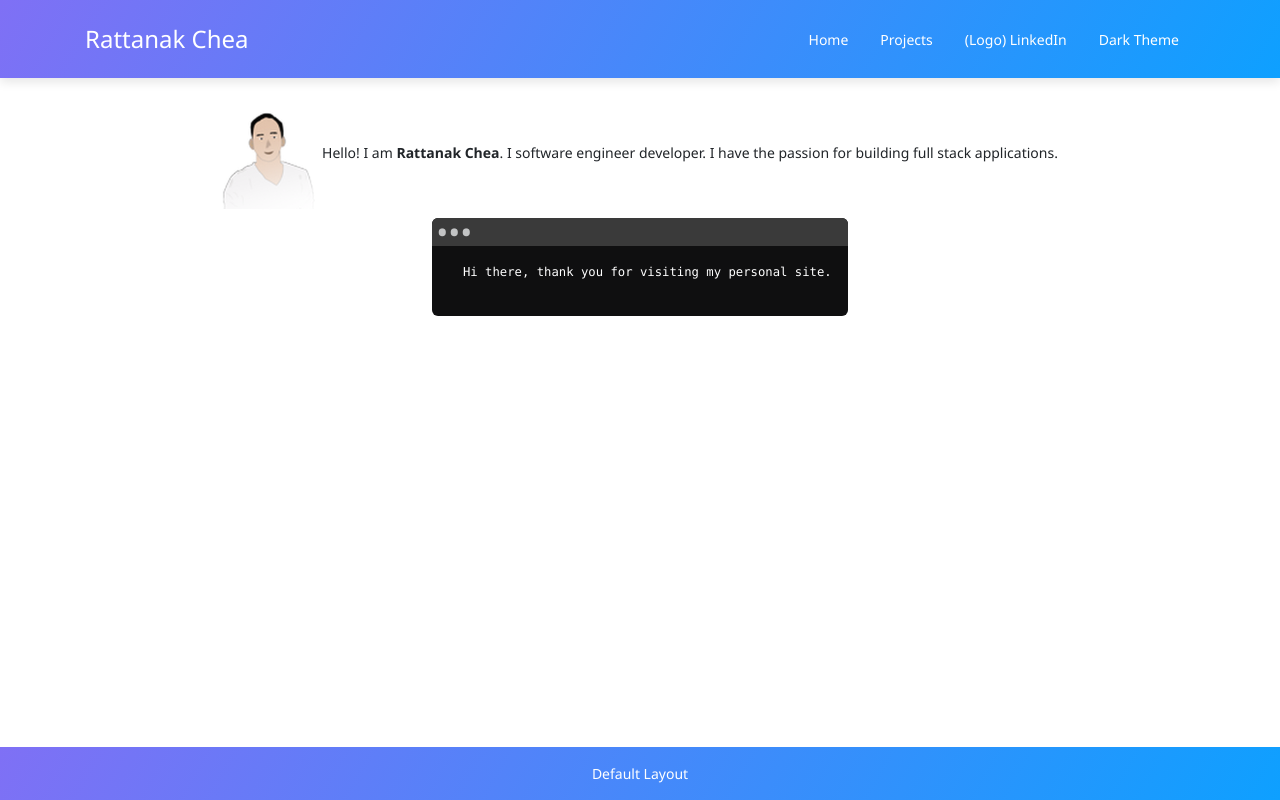
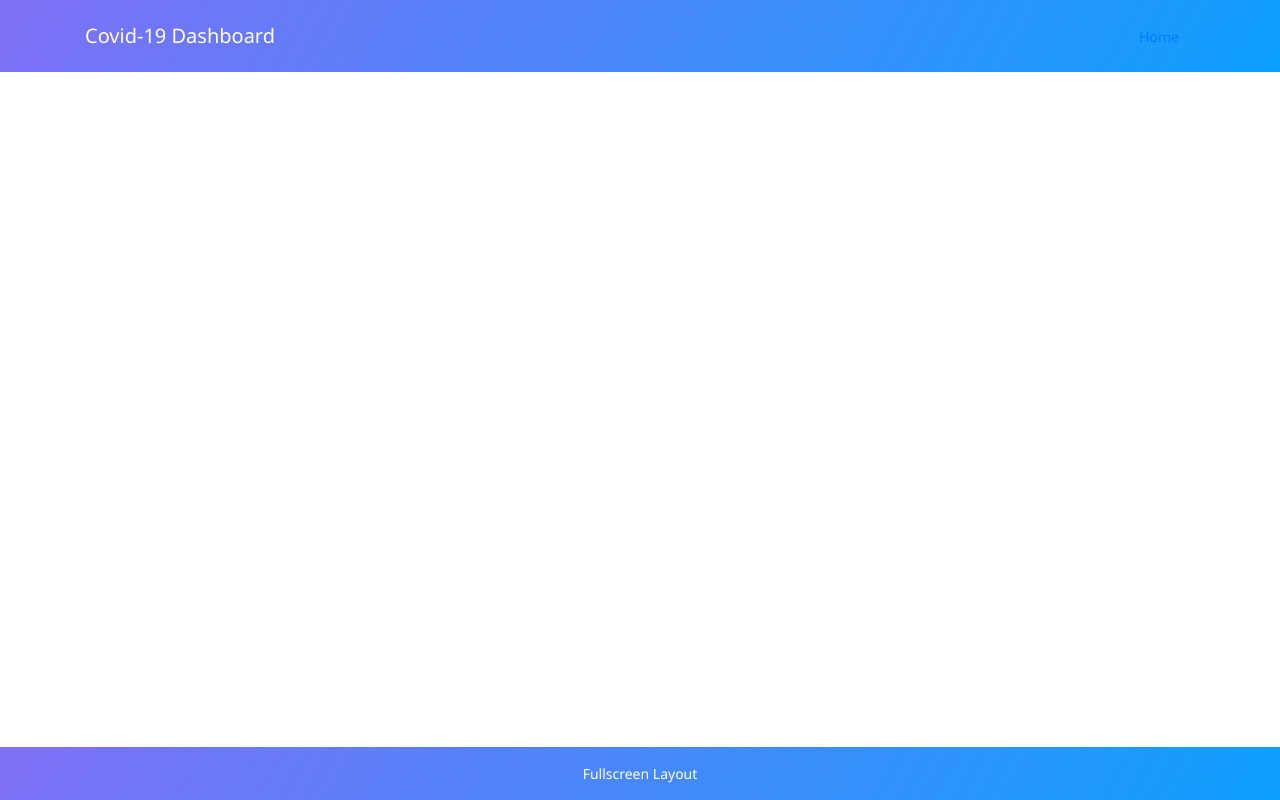
Before and after one commit to rattanakchea/rattanakchea.github.io, an Angular app: page /apps in a window 1280 px wide. Built offline with nearby package versions, Linux system fonts and the light colour scheme.

Commit message:
fixed full screen layout issue

```diff
--- a/src/app/app-routing.module.ts
+++ b/src/app/app-routing.module.ts
@@ -23,7 +23,9 @@ const routes: Routes = [
   {
     path: "apps",
     loadChildren: () =>
-      import("./layouts/default/default.module").then(m => m.DefaultModule)
+      import("./layouts/fullscreen/fullscreen.module").then(
+        m => m.FullscreenModule
+      )
   },
   {
     path: "**",
--- a/src/app/layouts/default/default.module.ts
+++ b/src/app/layouts/default/default.module.ts
@@ -5,7 +5,7 @@ import { SharedModule } from "src/app/shared/shared.module";
 import { RouterModule, Routes } from "@angular/router";
 import { ProjectsComponent } from "src/app/projects/projects.component";
 import { HomeComponent } from "src/app/home/home.component";
-import { LeetcodeReminderComponent } from 'src/app/leetcode-reminder/leetcode-reminder.component';
+import { LeetcodeReminderComponent } from "src/app/leetcode-reminder/leetcode-reminder.component";
 
 const routes: Routes = [
   {
--- a/src/app/layouts/fullscreen/fullscreen.component.html
+++ b/src/app/layouts/fullscreen/fullscreen.component.html
@@ -1,12 +1,12 @@
 <section class="wrapper d-flex flex-column justify-content-between">
   <!-- todo dynamic navigation -->
-  <app-navigation></app-navigation>
+  <app-dynamic-nav [data]="data"></app-dynamic-nav>
 
   <section class="container content d-flex flex-fill" role="main">
     <router-outlet></router-outlet>
   </section>
 
   <footer class="gradient py-3 w-100 d-flex justify-content-center">
-    <span>Default Layout</span>
+    <span>Fullscreen Layout</span>
   </footer>
 </section>
--- a/src/app/layouts/fullscreen/fullscreen.component.scss
+++ b/src/app/layouts/fullscreen/fullscreen.component.scss
@@ -0,0 +1,10 @@
+:host {
+  .wrapper {
+    height: 100%;
+  }
+
+  .content {
+    display: flex;
+    margin-top: 2rem;
+  }
+}
--- a/src/app/layouts/fullscreen/fullscreen.component.ts
+++ b/src/app/layouts/fullscreen/fullscreen.component.ts
@@ -1,15 +1,17 @@
-import { Component, OnInit } from '@angular/core';
+import { Component, OnInit } from "@angular/core";
+import { INavData } from "src/app/shared/dynamic-nav/dynamic-nav.component";
 
 @Component({
-  selector: 'app-fullscreen',
-  templateUrl: './fullscreen.component.html',
-  styleUrls: ['./fullscreen.component.scss']
+  selector: "app-fullscreen",
+  templateUrl: "./fullscreen.component.html",
+  styleUrls: ["./fullscreen.component.scss"]
 })
 export class FullscreenComponent implements OnInit {
+  data: INavData = {
+    appName: "Covid-19 Dashboard"
+  };
 
-  constructor() { }
+  constructor() {}
 
-  ngOnInit(): void {
-  }
-
+  ngOnInit(): void {}
 }
--- /dev/null
+++ b/src/app/shared/dynamic-nav/dynamic-nav.component.html
@@ -0,0 +1,14 @@
+<nav class="navbar navbar-dark navbar-expand-lg portfolio-navbar gradient py-3">
+  <div class="container d-flex flex-nowrap">
+    <div>
+      <a class="navbar-brand logo" routerLink="/">{{ data.appName }}</a>
+    </div>
+    <div class="d-flex" id="navbarNav">
+      <ul class="nav ml-auto">
+        <li class="nav-item" role="presentation">
+          <a class="nav-link active" routerLink="/">Home</a>
+        </li>
+      </ul>
+    </div>
+  </div>
+</nav>
--- /dev/null
+++ b/src/app/shared/dynamic-nav/dynamic-nav.component.ts
@@ -0,0 +1,17 @@
+import { Component, OnInit, Input } from "@angular/core";
+
+export interface INavData {
+  appName: string;
+}
+@Component({
+  selector: "app-dynamic-nav",
+  templateUrl: "./dynamic-nav.component.html",
+  styleUrls: ["./dynamic-nav.component.scss"]
+})
+export class DynamicNavComponent implements OnInit {
+  @Input() data: INavData;
+
+  constructor() {}
+
+  ngOnInit(): void {}
+}
--- a/src/app/shared/navigation/navigation.component.html
+++ b/src/app/shared/navigation/navigation.component.html
@@ -14,7 +14,7 @@
           <a class="nav-link" routerLink="/projects">Projects</a>
         </li>
         <li class="nav-item" role="presentation">
-          <a class="nav-link" href="">(Logo) LinkedIn</a>
+          <a class="nav-link" routerLink="/apps">Apps</a>
         </li>
         <li class="nav-item" role="presentation">
           <a class="nav-link" href="">Dark Theme</a>
--- a/src/app/shared/shared.module.ts
+++ b/src/app/shared/shared.module.ts
@@ -4,15 +4,17 @@ import { NavigationComponent } from "./navigation/navigation.component";
 import { RouterModule } from "@angular/router";
 import { Page404Component } from "./page404/page404.component";
 import { LoadingScreenComponent } from "./loading-screen/loading-screen.component";
+import { DynamicNavComponent } from "./dynamic-nav/dynamic-nav.component";
 
+const commonComponents = [
+  NavigationComponent,
+  Page404Component,
+  LoadingScreenComponent,
+  DynamicNavComponent
+];
 @NgModule({
-  declarations: [NavigationComponent, Page404Component, LoadingScreenComponent],
+  declarations: [...commonComponents],
   imports: [CommonModule, RouterModule],
-  exports: [
-    RouterModule,
-    NavigationComponent,
-    Page404Component,
-    LoadingScreenComponent
-  ]
+  exports: [RouterModule, ...commonComponents]
 })
 export class SharedModule {}
```
Also changed, not shown: src/app/layouts/fullscreen/fullscreen.module.ts (+4 -4 lines), src/app/shared/dynamic-nav/dynamic-nav.component.scss (added), 1 other file (tests, documents, lock files or other folders).
